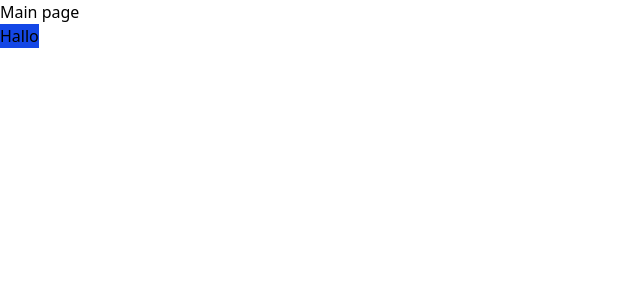
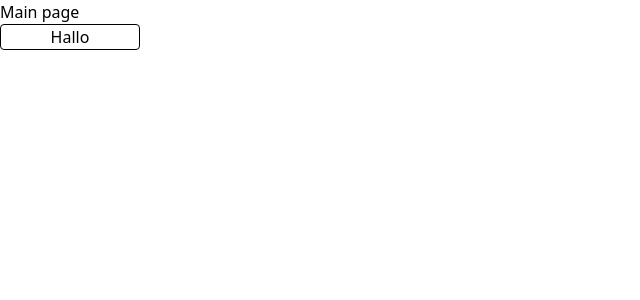
Before and after one commit to S-D-V-A-S-M-V-V-I-C-T-S-S-BAGGER/BAGGER-Vue, a Vue app: page / in a window 1280 px wide. Shown: the top 300 px of the page, without its empty margins (0-640 px from the left). Built offline with nearby package versions, Linux system fonts and the light colour scheme.

Commit message:
Nice hover animation

```diff
--- a/src/components/BaggerButton.vue
+++ b/src/components/BaggerButton.vue
@@ -1,7 +1,4 @@
 <script setup lang="ts">
-defineOptions({
-  name: 'BAGGER Button',
-})
 const emit = defineEmits(['click'])
 
 function emitClickEvent() {
@@ -10,9 +7,17 @@ function emitClickEvent() {
 </script>
 
 <template>
-  <button @click="emitClickEvent" class="bg-blue-700">
+  <button @click="emitClickEvent" class="border rounded min-w-35 pop-effects">
     <slot></slot>
   </button>
 </template>
 
-<style scoped></style>
+<style scoped>
+button {
+  transition: all 0.4s ease-in-out;
+  transform: scale(1);
+}
+button:hover {
+  transform: scale(1.1);
+}
+</style>
```
